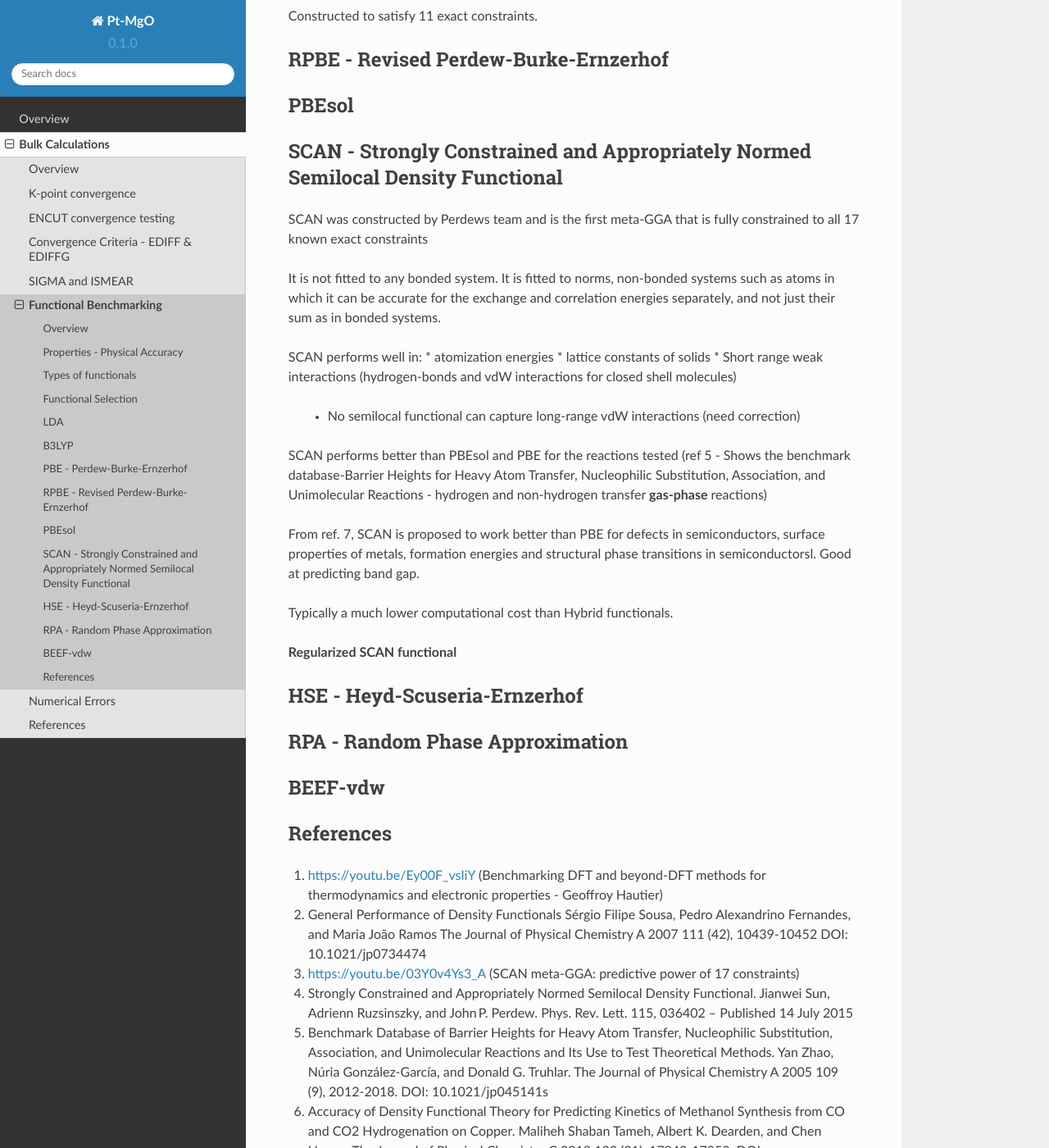
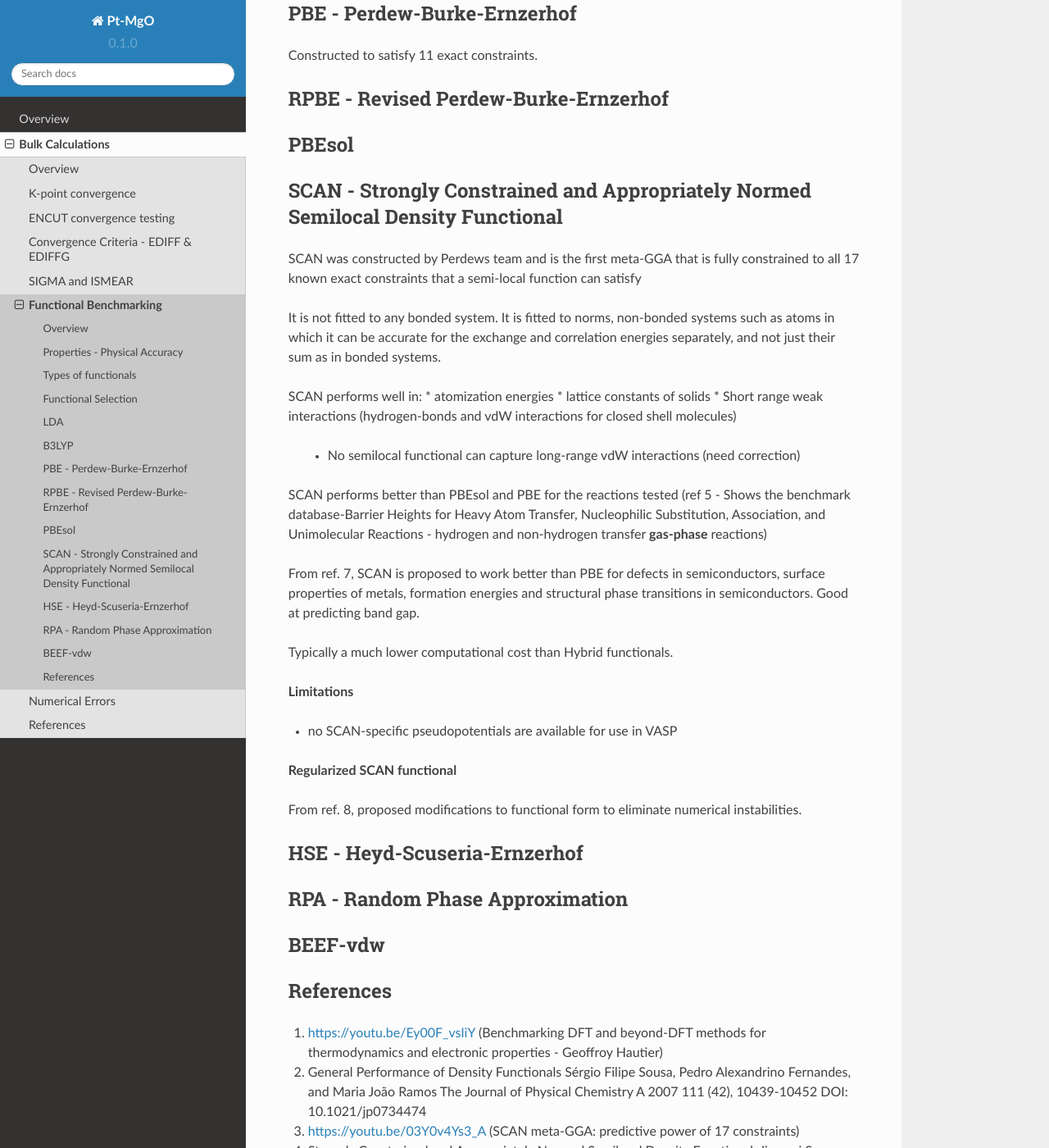
Before and after one commit to tdprice-858/Pt-MgO, a Sphinx documentation site: the page built from docs/source/bulk_calculations/functional_benchmarking.rst, in a window 1280 px wide and 1400 px high, scrolled down 2632 px. Shown: the whole window at 82% size. Built offline with Sphinx 7.4.7 and the Read the Docs theme 2.0.0, drawn with Linux system fonts in a browser that asks for light colours; pages that are not in the unit, such as notebooks, are missing from menus; some of the changed text lies outside the part shown.

Commit message:
Update functional_benchmarking.rst

```diff
--- a/docs/source/bulk_calculations/functional_benchmarking.rst
+++ b/docs/source/bulk_calculations/functional_benchmarking.rst
@@ -63,6 +63,7 @@
 * **Meta-GGA**
  * Includes higher order density gradients
  * includes the orbital kinetic energy density, which is computed from orbitals that are functionals of the density
+ * Due to inclusion of orbital kinetic energy density with electron density and its gradients, meta-GGAs have more flexibilty
 * **Hybrids**
  * Combine exact exhange from Hartree-Fock with GGA method
  * Optimizing functional fitting coefficients is usually performed on experimental data
@@ -96,7 +97,7 @@
 SCAN - Strongly Constrained and Appropriately Normed Semilocal Density Functional
 ----------
 
-SCAN was constructed by Perdews team and is the first meta-GGA that is fully constrained to all 17 known exact constraints
+SCAN was constructed by Perdews team and is the first meta-GGA that is fully constrained to all 17 known exact constraints that a semi-local function can satisfy
 
 It is not fitted to any bonded system. It is fitted to norms, non-bonded systems such as atoms in which it can be accurate for the exchange and correlation energies separately, and not just their sum as in bonded systems.
 
@@ -108,11 +109,17 @@
 
 SCAN performs better than PBEsol and PBE for the reactions tested (ref 5 - Shows the benchmark database-Barrier Heights for Heavy Atom Transfer, Nucleophilic Substitution, Association, and Unimolecular Reactions - hydrogen and non-hydrogen transfer **gas-phase** reactions)
 
-From ref. 7, SCAN is proposed to work better than PBE for defects in semiconductors, surface properties of metals, formation energies and structural phase transitions in semiconductorsl. Good at predicting band gap.
+From ref. 7, SCAN is proposed to work better than PBE for defects in semiconductors, surface properties of metals, formation energies and structural phase transitions in semiconductors. Good at predicting band gap.
 
 Typically a much lower computational cost than Hybrid functionals.
 
+**Limitations**
+
+* no SCAN-specific pseudopotentials are available for use in VASP
+
 **Regularized SCAN functional**
+
+From ref.  8, proposed modifications to functional form to eliminate numerical instabilities.
 
 HSE - Heyd-Scuseria-Ernzerhof
 ----------
@@ -141,3 +148,5 @@
 #. Accuracy of Density Functional Theory for Predicting Kinetics of Methanol Synthesis from CO and CO2 Hydrogenation on Copper. Maliheh Shaban Tameh, Albert K. Dearden, and Chen Huang. The Journal of Physical Chemistry C 2018 122 (31), 17942-17953. DOI: 10.1021/acs.jpcc.8b06498
 
 #. https://templeefrc.org/scan-overview
+
+#. Albert P. Bartók and Jonathan R. Yates , "Regularized SCAN functional", J. Chem. Phys. 150, 161101 (2019) https://doi.org/10.1063/1.5094646
```
